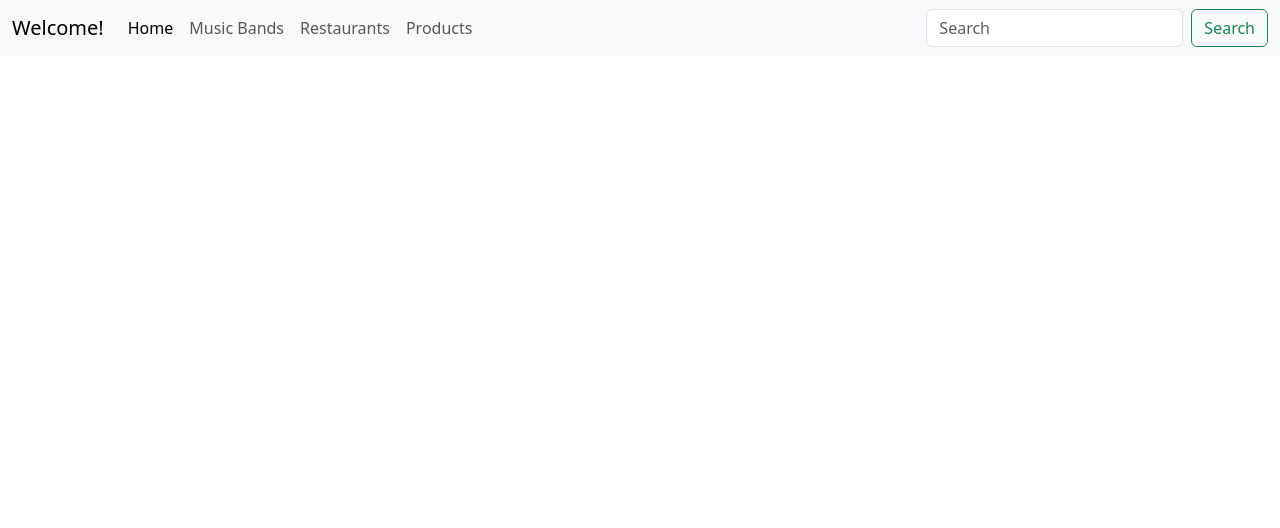
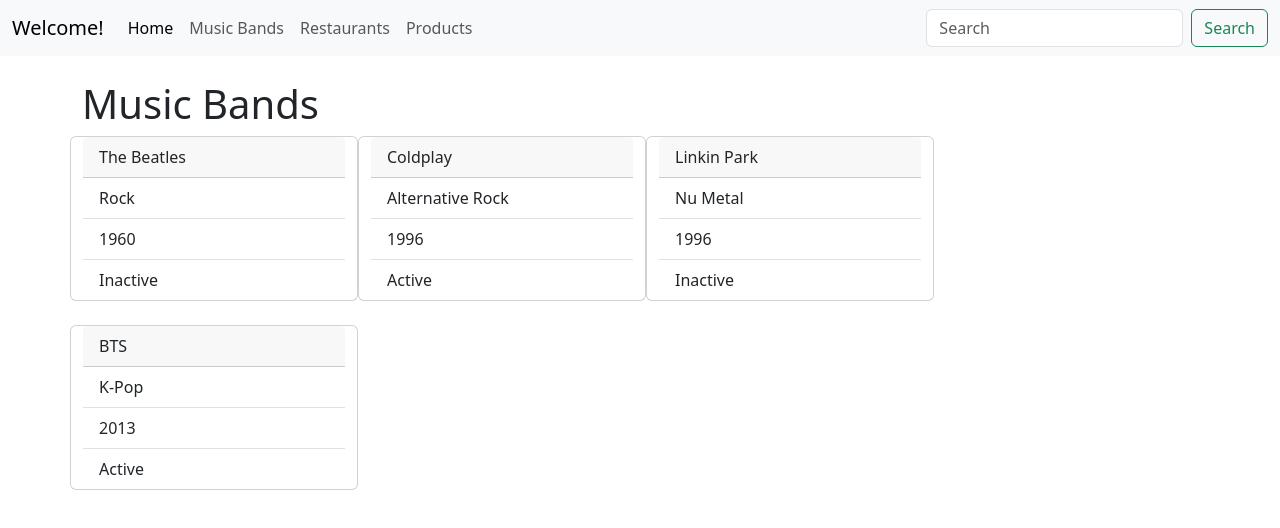
Before and after one commit to kristenmckenzie214/javascript-lab4-part1, a plain HTML site: page bands.html in a window 1280 px wide. Drawn offline with nearby package versions, Linux system fonts and the light colour scheme.

Commit message:
added band cards

```diff
--- a/bands.html
+++ b/bands.html
@@ -59,6 +59,10 @@
         </div>
       </nav>
     </div>
+    <div class="container mt-4">
+      <h1>Music Bands</h1>
+      <div id="bandsContainer" class="row g-4"></div>
+    </div>
     <script
       src="https://cdn.jsdelivr.net/npm/bootstrap@5.3.3/dist/js/bootstrap.bundle.min.js"
       integrity="sha384-YvpcrYf0tY3lHB60NNkmXc5s9fDVZLESaAA55NDzOxhy9GkcIdslK1eN7N6jIeHz"
--- a/bands.js
+++ b/bands.js
@@ -1 +1,34 @@
 "use strict";
+
+const bands = [
+  { name: "The Beatles", genre: "Rock", formedYear: 1960, active: false },
+  {
+    name: "Coldplay",
+    genre: "Alternative Rock",
+    formedYear: 1996,
+    active: true,
+  },
+  { name: "Linkin Park", genre: "Nu Metal", formedYear: 1996, active: false },
+  { name: "BTS", genre: "K-Pop", formedYear: 2013, active: true },
+];
+
+function renderBands(bands) {
+  const container = document.getElementById("bandsContainer");
+
+  bands.forEach((band) => {
+    const bandCard = `
+   <div class="card" style="width: 18rem;">
+  <div class="card-header">
+    ${band.name}
+  </div>
+  <ul class="list-group list-group-flush">
+    <li class="list-group-item">${band.genre}</li>
+    <li class="list-group-item">${band.formedYear}</li>
+    <li class="list-group-item">${band.active ? "Active" : "Inactive"}</li>
+  </ul>
+</div>`;
+    container.innerHTML += bandCard;
+  });
+}
+
+renderBands(bands);
```
